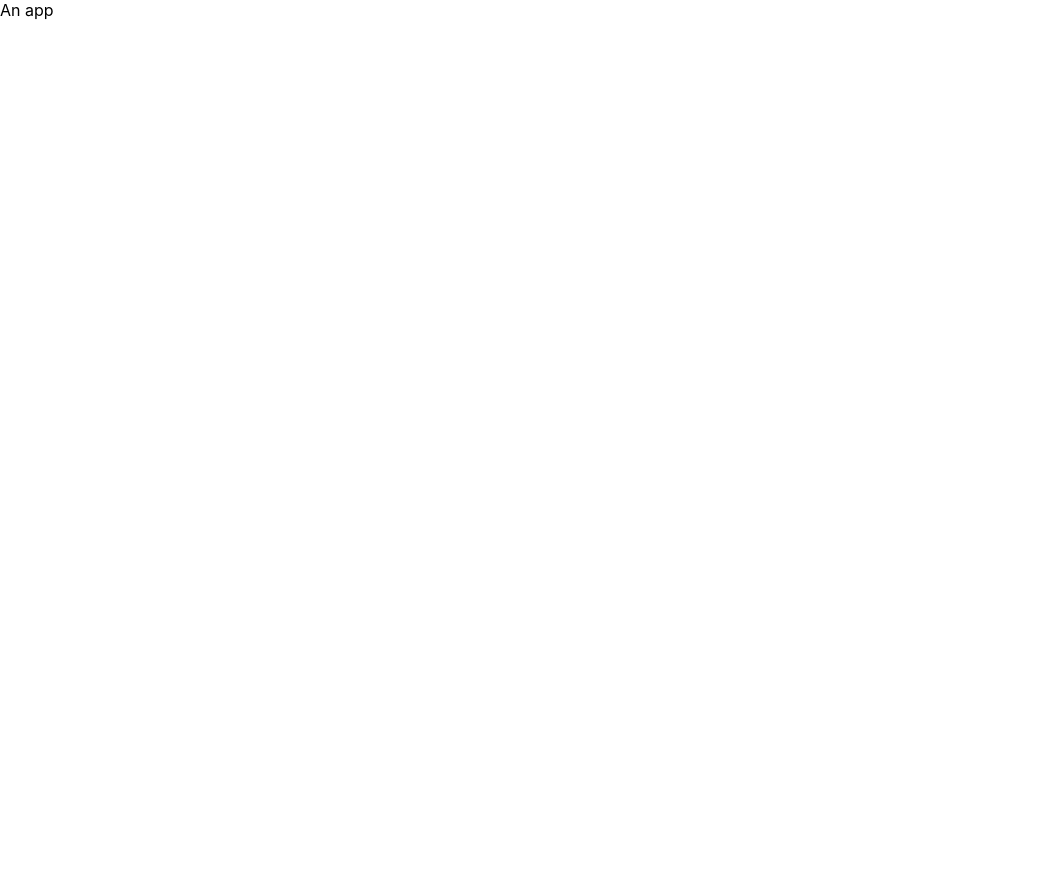
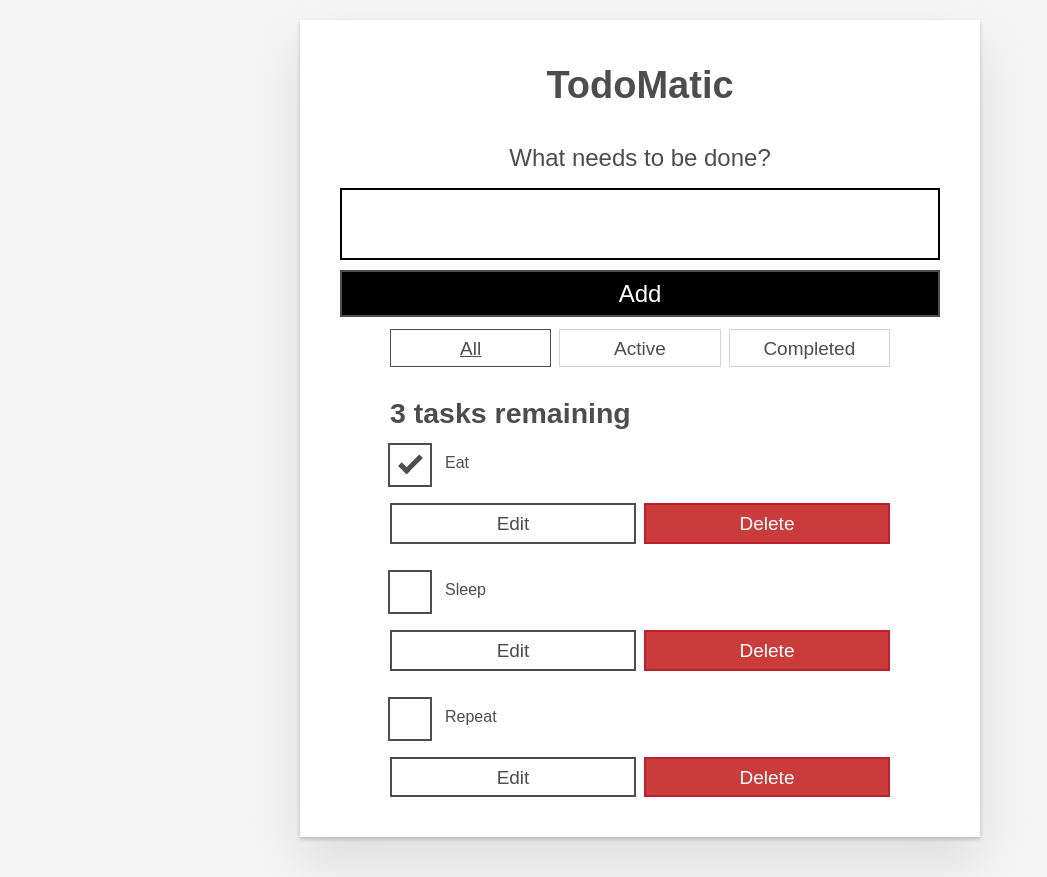
Before and after one commit to mateusgomes01/mdn-react-todo, a React (Create React App) app: page / in a window 1280 px wide. Shown: the whole page, without its empty margins (0-1047 px from the left). Before the commit the page ends 800 px from the top, so only its background shows below. Built offline with nearby package versions, Linux system fonts and the light colour scheme.

Commit message:
Creates basic app structure

```diff
--- a/public/index.html
+++ b/public/index.html
@@ -24,7 +24,7 @@
       work correctly both with client-side routing and a non-root public URL.
       Learn how to configure a non-root public URL by running `npm run build`.
     -->
-    <title>React App</title>
+    <title>TodoMatic</title>
   </head>
   <body>
     <noscript>You need to enable JavaScript to run this app.</noscript>
--- a/src/App.js
+++ b/src/App.js
@@ -1,10 +1,99 @@
-
-function App() {
+function App(props) {
   return (
-    <div>
-      An app
+    <div className="todoapp stack-large">
+      <h1>TodoMatic</h1>
+      <form>
+        <h2 className="label-wrapper">
+          <label htmlFor="new-todo-input" className="label__lg">
+            What needs to be done?
+          </label>
+        </h2>
+        <input
+          type="text"
+          id="new-todo-input"
+          className="input input__lg"
+          name="text"
+          autoComplete="off"
+        />
+        <button type="submit" className="btn btn__primary btn__lg">
+          Add
+        </button>
+      </form>
+      <div className="filters btn-group stack-exception">
+        <button type="button" className="btn toggle-btn" aria-pressed="true">
+          <span className="visually-hidden">Show </span>
+          <span>all</span>
+          <span className="visually-hidden"> tasks</span>
+        </button>
+        <button type="button" className="btn toggle-btn" aria-pressed="false">
+          <span className="visually-hidden">Show </span>
+          <span>Active</span>
+          <span className="visually-hidden"> tasks</span>
+        </button>
+        <button type="button" className="btn toggle-btn" aria-pressed="false">
+          <span className="visually-hidden">Show </span>
+          <span>Completed</span>
+          <span className="visually-hidden"> tasks</span>
+        </button>
+      </div>
+      <h2 id="list-heading">
+        3 tasks remaining
+      </h2>
+      <ul
+        role="list"
+        className="todo-list stack-large stack-exception"
+        aria-labelledby="list-heading"
+      >
+        <li className="todo stack-small">
+          <div className="c-cb">
+            <input id="todo-0" type="checkbox" defaultChecked={true} />
+            <label className="todo-label" htmlFor="todo-0">
+              Eat
+            </label>
+          </div>
+          <div className="btn-group">
+            <button type="button" className="btn">
+              Edit <span className="visually-hidden">Eat</span>
+            </button>
+            <button type="button" className="btn btn__danger">
+              Delete <span className="visually-hidden">Eat</span>
+            </button>
+          </div>
+        </li>
+        <li className="todo stack-small">
+          <div className="c-cb">
+            <input id="todo-1" type="checkbox" />
+            <label className="todo-label" htmlFor="todo-1">
+              Sleep
+            </label>
+          </div>
+          <div className="btn-group">
+            <button type="button" className="btn">
+              Edit <span className="visually-hidden">Sleep</span>
+            </button>
+            <button type="button" className="btn btn__danger">
+              Delete <span className="visually-hidden">Sleep</span>
+            </button>
+          </div>
+        </li>
+        <li className="todo stack-small">
+          <div className="c-cb">
+            <input id="todo-2" type="checkbox" />
+            <label className="todo-label" htmlFor="todo-2">
+              Repeat
+            </label>
+          </div>
+          <div className="btn-group">
+            <button type="button" className="btn">
+              Edit <span className="visually-hidden">Repeat</span>
+            </button>
+            <button type="button" className="btn btn__danger">
+              Delete <span className="visually-hidden">Repeat</span>
+            </button>
+          </div>
+        </li>
+      </ul>
     </div>
-   );
+  );
 }
-
 export default App;
--- a/src/index.css
+++ b/src/index.css
@@ -1,13 +1,292 @@
+/* RESETS */
+*,
+*::before,
+*::after {
+  box-sizing: border-box;
+}
+*:focus {
+  outline: 3px dashed #228bec;
+  outline-offset: 0;
+}
+html {
+  font: 62.5% / 1.15 sans-serif;
+}
+h1,
+h2 {
+  margin-bottom: 0;
+}
+ul {
+  list-style: none;
+  padding: 0;
+}
+button {
+  border: none;
+  margin: 0;
+  padding: 0;
+  width: auto;
+  overflow: visible;
+  background: transparent;
+  color: inherit;
+  font: inherit;
+  line-height: normal;
+  -webkit-font-smoothing: inherit;
+  -moz-osx-font-smoothing: inherit;
+  -webkit-appearance: none;
+}
+button::-moz-focus-inner {
+  border: 0;
+}
+button,
+input,
+optgroup,
+select,
+textarea {
+  font-family: inherit;
+  font-size: 100%;
+  line-height: 1.15;
+  margin: 0;
+}
+button,
+input {
+  overflow: visible;
+}
+input[type="text"] {
+  border-radius: 0;
+}
 body {
+  width: 100%;
+  max-width: 68rem;
+  margin: 0 auto;
+  font: 1.6rem/1.25 Arial, sans-serif;
+  background-color: #f5f5f5;
+  color: #4d4d4d;
+}
+@media screen and (min-width: 620px) {
+  body {
+    font-size: 1.9rem;
+    line-height: 1.31579;
+  }
+}
+/*END RESETS*/
+/* GLOBAL STYLES */
+.form-group > input[type="text"] {
+  display: inline-block;
+  margin-top: 0.4rem;
+}
+.btn {
+  padding: 0.8rem 1rem 0.7rem;
+  border: 0.2rem solid #4d4d4d;
+  cursor: pointer;
+  text-transform: capitalize;
+}
+.btn.toggle-btn {
+  border-width: 1px;
+  border-color: #d3d3d3;
+}
+.btn.toggle-btn[aria-pressed="true"] {
+  text-decoration: underline;
+  border-color: #4d4d4d;
+}
+.btn__danger {
+  color: #fff;
+  background-color: #ca3c3c;
+  border-color: #bd2130;
+}
+.btn__filter {
+  border-color: lightgrey;
+}
+.btn__primary {
+  color: #fff;
+  background-color: #000;
+}
+.btn-group {
+  display: flex;
+  justify-content: space-between;
+}
+.btn-group > * {
+  flex: 1 1 49%;
+}
+.btn-group > * + * {
+  margin-left: 0.8rem;
+}
+.label-wrapper {
   margin: 0;
-  font-family: -apple-system, BlinkMacSystemFont, 'Segoe UI', 'Roboto', 'Oxygen',
-    'Ubuntu', 'Cantarell', 'Fira Sans', 'Droid Sans', 'Helvetica Neue',
-    sans-serif;
+  flex: 0 0 100%;
+  text-align: center;
+}
+.visually-hidden {
+  position: absolute !important;
+  height: 1px;
+  width: 1px;
+  overflow: hidden;
+  clip: rect(1px 1px 1px 1px);
+  clip: rect(1px, 1px, 1px, 1px);
+  white-space: nowrap;
+}
+[class*="stack"] > * {
+  margin-top: 0;
+  margin-bottom: 0;
+}
+.stack-small > * + * {
+  margin-top: 1.25rem;
+}
+.stack-large > * + * {
+  margin-top: 2.5rem;
+}
+@media screen and (min-width: 550px) {
+  .stack-small > * + * {
+    margin-top: 1.4rem;
+  }
+  .stack-large > * + * {
+    margin-top: 2.8rem;
+  }
+}
+.stack-exception {
+  margin-top: 1.2rem;
+}
+/* END GLOBAL STYLES */
+.todoapp {
+  background: #fff;
+  margin: 2rem 0 4rem 0;
+  padding: 1rem;
+  position: relative;
+  box-shadow: 0 2px 4px 0 rgba(0, 0, 0, 0.2), 0 2.5rem 5rem 0 rgba(0, 0, 0, 0.1);
+}
+@media screen and (min-width: 550px) {
+  .todoapp {
+    padding: 4rem;
+  }
+}
+.todoapp > * {
+  max-width: 50rem;
+  margin-left: auto;
+  margin-right: auto;
+}
+.todoapp > form {
+  max-width: 100%;
+}
+.todoapp > h1 {
+  display: block;
+  max-width: 100%;
+  text-align: center;
+  margin: 0;
+  margin-bottom: 1rem;
+}
+.label__lg {
+  line-height: 1.01567;
+  font-weight: 300;
+  padding: 0.8rem;
+  margin-bottom: 1rem;
+  text-align: center;
+}
+.input__lg {
+  padding: 2rem;
+  border: 2px solid #000;
+}
+.input__lg:focus {
+  border-color: #4d4d4d;
+  box-shadow: inset 0 0 0 2px;
+}
+[class*="__lg"] {
+  display: inline-block;
+  width: 100%;
+  font-size: 1.9rem;
+}
+[class*="__lg"]:not(:last-child) {
+  margin-bottom: 1rem;
+}
+@media screen and (min-width: 620px) {
+  [class*="__lg"] {
+    font-size: 2.4rem;
+  }
+}
+.filters {
+  width: 100%;
+  margin: unset auto;
+}
+/* Todo item styles */
+.todo {
+  display: flex;
+  flex-direction: row;
+  flex-wrap: wrap;
+}
+.todo > * {
+  flex: 0 0 100%;
+}
+.todo-text {
+  width: 100%;
+  min-height: 4.4rem;
+  padding: 0.4rem 0.8rem;
+  border: 2px solid #565656;
+}
+.todo-text:focus {
+  box-shadow: inset 0 0 0 2px;
+}
+/* CHECKBOX STYLES */
+.c-cb {
+  box-sizing: border-box;
+  font-family: Arial, sans-serif;
   -webkit-font-smoothing: antialiased;
-  -moz-osx-font-smoothing: grayscale;
+  font-weight: 400;
+  font-size: 1.6rem;
+  line-height: 1.25;
+  display: block;
+  position: relative;
+  min-height: 44px;
+  padding-left: 40px;
+  clear: left;
 }
-
-code {
-  font-family: source-code-pro, Menlo, Monaco, Consolas, 'Courier New',
-    monospace;
+.c-cb > label::before,
+.c-cb > input[type="checkbox"] {
+  box-sizing: border-box;
+  top: -2px;
+  left: -2px;
+  width: 44px;
+  height: 44px;
 }
+.c-cb > input[type="checkbox"] {
+  -webkit-font-smoothing: antialiased;
+  cursor: pointer;
+  position: absolute;
+  z-index: 1;
+  margin: 0;
+  opacity: 0;
+}
+.c-cb > label {
+  font-size: inherit;
+  font-family: inherit;
+  line-height: inherit;
+  display: inline-block;
+  margin-bottom: 0;
+  padding: 8px 15px 5px;
+  cursor: pointer;
+  touch-action: manipulation;
+}
+.c-cb > label::before {
+  content: "";
+  position: absolute;
+  border: 2px solid currentColor;
+  background: transparent;
+}
+.c-cb > input[type="checkbox"]:focus + label::before {
+  border-width: 4px;
+  outline: 3px dashed #228bec;
+}
+.c-cb > label::after {
+  box-sizing: content-box;
+  content: "";
+  position: absolute;
+  top: 11px;
+  left: 9px;
+  width: 18px;
+  height: 7px;
+  transform: rotate(-45deg);
+  border: solid;
+  border-width: 0 0 5px 5px;
+  border-top-color: transparent;
+  opacity: 0;
+  background: transparent;
+}
+.c-cb > input[type="checkbox"]:checked + label::after {
+  opacity: 1;
+}
```
